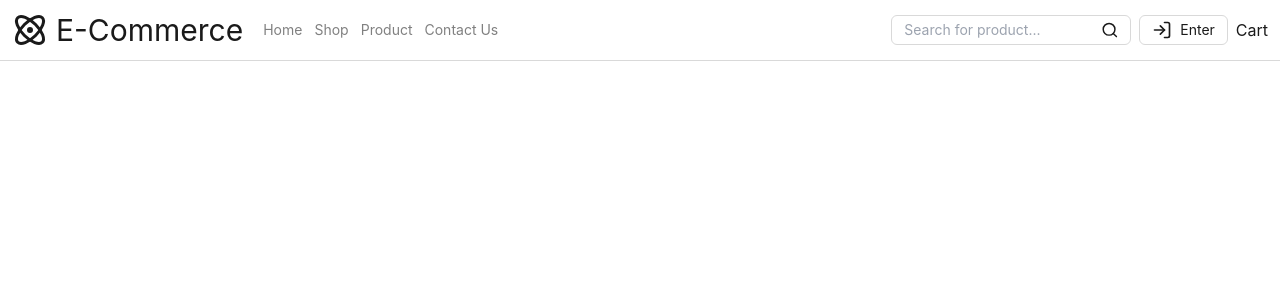
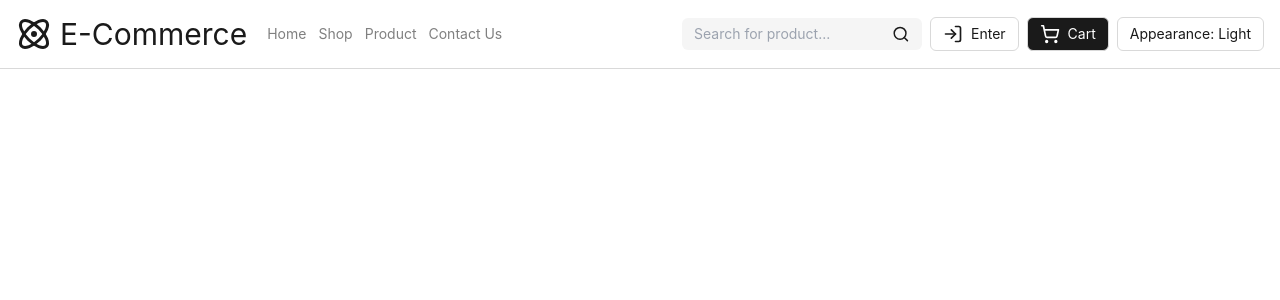
Before and after one commit to Beridze0/e-commerce, a React (Vite) app: page / in a window 1280 px wide. Shown: the top 300 px of the page. Built offline with nearby package versions, Linux system fonts and the light colour scheme.

Commit message:
login cart darkmode

```diff
--- a/src/components/layout/Navbar.jsx
+++ b/src/components/layout/Navbar.jsx
@@ -3,10 +3,34 @@ import TextField from "../ui/TextField";
 import { Atom } from "lucide-react";
 import Login from "../ui/Login";
 import Cart from "../ui/Cart";
+import { useEffect, useState } from "react";
 
 const Navbar = () => {
+  const [darkMode, setDarkMode] = useState(JSON.parse(localStorage.getItem("dark-mode")) ?? false);
+
+  useEffect(() => {
+    if (darkMode) {
+        document.documentElement.classList.remove("light");
+        document.documentElement.classList.add("dark");
+      } else {
+        document.documentElement.classList.remove("dark");
+        document.documentElement.classList.add("light");
+      }
+  }, [darkMode]);
+
+  const handleTheme = () => {
+    setDarkMode((prev) => {
+      const isDarkMode = !prev;
+      localStorage.setItem("dark-mode", JSON.stringify(isDarkMode));
+      document.documentElement.classList.remove(isDarkMode ? "light" : "dark");
+      document.documentElement.classList.add(isDarkMode ? "dark" : "light");
+      return isDarkMode
+    });
+  };
+
+
   return (
-    <div className="w-full flex items-center justify-between p-3 border-b border-border">
+    <div className="w-full flex items-center justify-between p-4 border-b border-border">
       {/* LOGO with options */}
       <div className="flex items-center justify-center  gap-5">
         <div className="flex items-center justify-center gap-2">
@@ -33,9 +57,15 @@ const Navbar = () => {
         {/* Search */}
         <TextField />
 
-        {/* Login & Cart */}
+        {/* Login, Cart, DarkMode */}
         <Login />
         <Cart />
+          <button
+            onClick={handleTheme}
+            className="text-sm flex items-center justify-center min-w-[115px] border border-border py-1.5 px-3 rounded-md cursor-pointer hover:bg-hoverSecondary"
+          >
+            Appearance: {darkMode? "Dark" : "Light"}
+          </button>
       </div>
     </div>
   );
--- a/src/components/ui/Cart.jsx
+++ b/src/components/ui/Cart.jsx
@@ -1,6 +1,11 @@
+import { ShoppingCart } from "lucide-react"
+
 const Cart = () => {
   return (
-    <div>Cart</div>
+    <div className="flex items-center border border-border gap-2 py-1.5 px-3 rounded-md bg-primary text-textInverted hover:bg-hoverPrimary cursor-pointer">
+        <ShoppingCart className="size-5" />
+        <p className="text-sm">Cart</p>
+    </div>
   )
 }
 
--- a/src/components/ui/Login.jsx
+++ b/src/components/ui/Login.jsx
@@ -2,7 +2,7 @@ import { LogIn } from "lucide-react"
 
 const Login = () => {
   return (
-    <div className="flex items-center w-fit py-1 px-3 border border-border rounded-md cursor-pointer hover:bg-hoverSecondary gap-2">
+    <div className="flex items-center w-fit py-1.5 px-3 border border-border rounded-md cursor-pointer hover:bg-hoverSecondary gap-2">
         <LogIn className="size-5" />
         <p className="text-sm">Enter</p>
     </div>
--- a/src/components/ui/TextField.jsx
+++ b/src/components/ui/TextField.jsx
@@ -2,8 +2,8 @@ import { Search } from "lucide-react"
 
 const TextField = () => {
   return (
-    <div className="flex items-center justify-between border border-border w-60 gap-2 py-1 px-3 rounded-md cursor-pointer">
-        <input type="text" placeholder="Search for product..." className="text-sm outline-none w-full" />
+    <div className="flex items-center justify-between bg-primaryForeground w-60 gap-2 py-1.5 px-3 rounded-md">
+        <input type="text" placeholder="Search for product..." className="text-sm outline-none w-full bg-transparent" />
         <Search className="size-5" />
     </div>
   )
```
